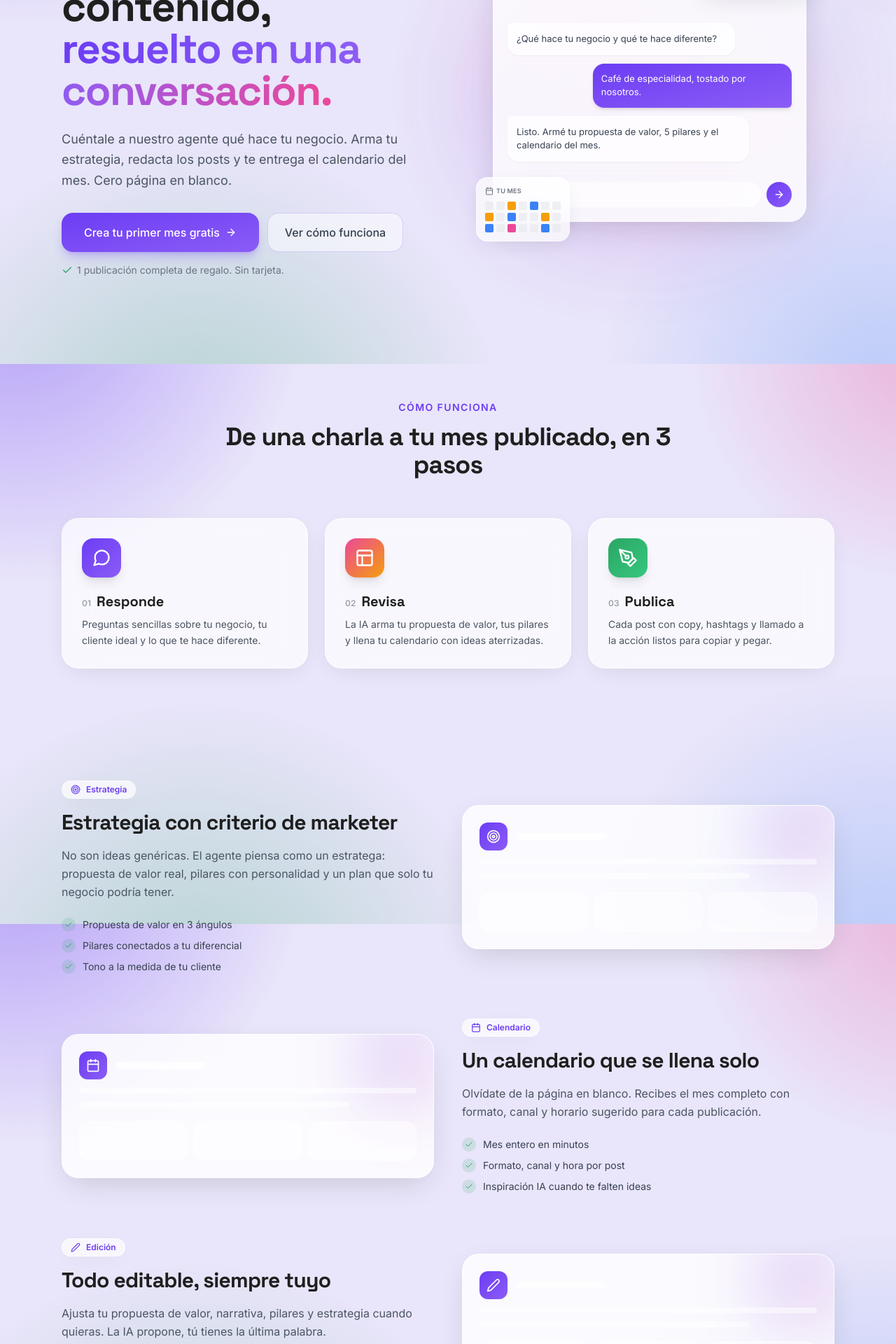
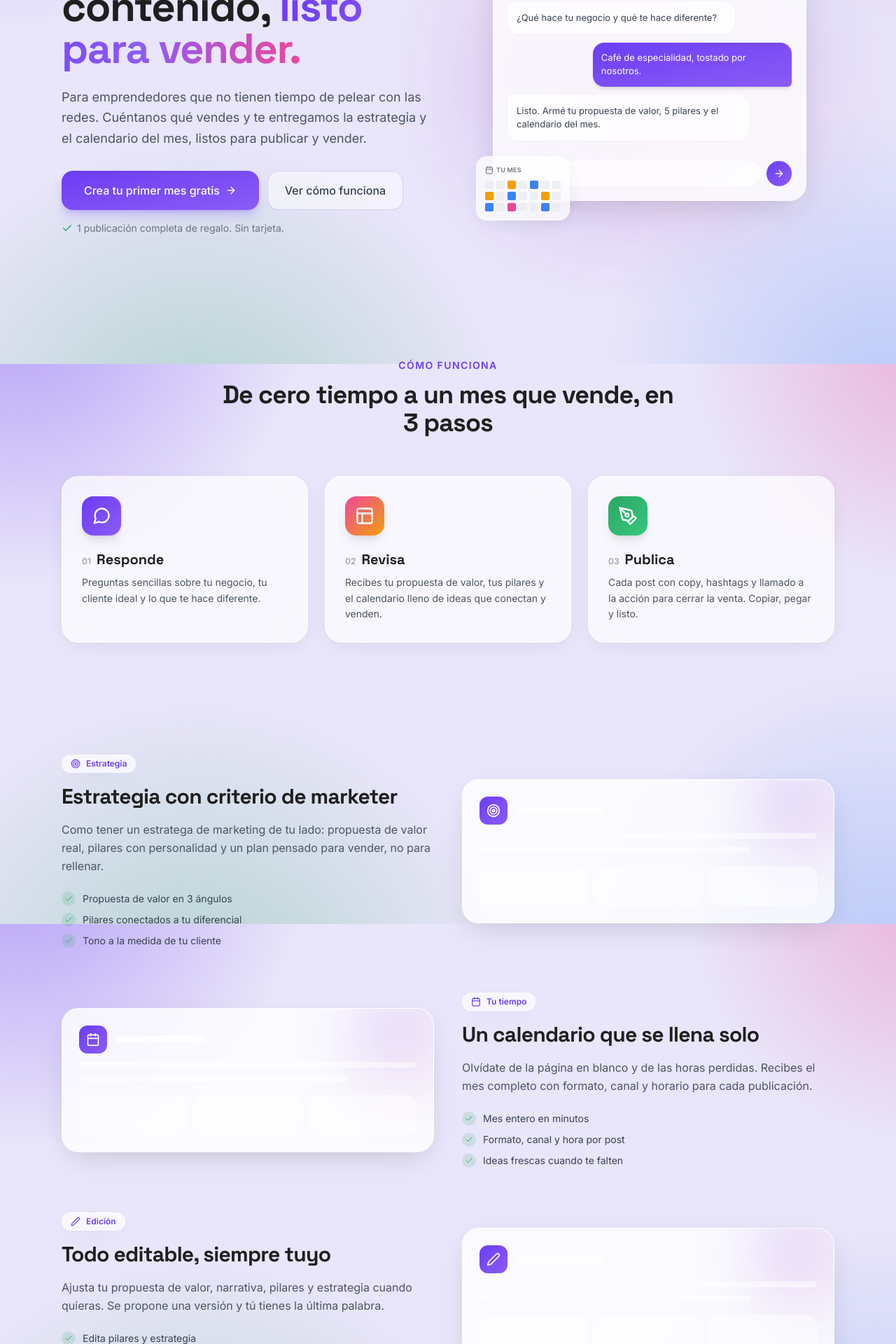
Before and after one commit to joncoro/ideastik, a React (Vite) app: page / in a window 1280 px wide. Shown: the part 280-2200 px from the top of the page at 70% size. Built offline with nearby package versions, Linux system fonts and the light colour scheme; no server answers.

Commit message:
Home: reposicionar mensaje a empresarios sin tiempo que quieren vender mas (quitar enfasis en IA)

```diff
--- a/src/pages/Landing.jsx
+++ b/src/pages/Landing.jsx
@@ -19,27 +19,27 @@ export default function Landing() {
 
   const pasos = [
     { icon: 'MessageCircle', color: 'from-primary to-[#8B5CF6]', n: '01', t: 'Responde', d: 'Preguntas sencillas sobre tu negocio, tu cliente ideal y lo que te hace diferente.' },
-    { icon: 'Layout', color: 'from-[#EC4899] to-[#F59E0B]', n: '02', t: 'Revisa', d: 'La IA arma tu propuesta de valor, tus pilares y llena tu calendario con ideas aterrizadas.' },
-    { icon: 'PenTool', color: 'from-success to-[#37C77E]', n: '03', t: 'Publica', d: 'Cada post con copy, hashtags y llamado a la acción listos para copiar y pegar.' },
+    { icon: 'Layout', color: 'from-[#EC4899] to-[#F59E0B]', n: '02', t: 'Revisa', d: 'Recibes tu propuesta de valor, tus pilares y el calendario lleno de ideas que conectan y venden.' },
+    { icon: 'PenTool', color: 'from-success to-[#37C77E]', n: '03', t: 'Publica', d: 'Cada post con copy, hashtags y llamado a la acción para cerrar la venta. Copiar, pegar y listo.' },
   ];
 
   const beneficios = [
     {
       icon: 'Target', tag: 'Estrategia',
       t: 'Estrategia con criterio de marketer',
-      d: 'No son ideas genéricas. El agente piensa como un estratega: propuesta de valor real, pilares con personalidad y un plan que solo tu negocio podría tener.',
+      d: 'Como tener un estratega de marketing de tu lado: propuesta de valor real, pilares con personalidad y un plan pensado para vender, no para rellenar.',
       checks: ['Propuesta de valor en 3 ángulos', 'Pilares conectados a tu diferencial', 'Tono a la medida de tu cliente'],
     },
     {
-      icon: 'Calendar', tag: 'Calendario',
+      icon: 'Calendar', tag: 'Tu tiempo',
       t: 'Un calendario que se llena solo',
-      d: 'Olvídate de la página en blanco. Recibes el mes completo con formato, canal y horario sugerido para cada publicación.',
-      checks: ['Mes entero en minutos', 'Formato, canal y hora por post', 'Inspiración IA cuando te falten ideas'],
+      d: 'Olvídate de la página en blanco y de las horas perdidas. Recibes el mes completo con formato, canal y horario para cada publicación.',
+      checks: ['Mes entero en minutos', 'Formato, canal y hora por post', 'Ideas frescas cuando te falten'],
     },
     {
       icon: 'Edit2', tag: 'Edición',
       t: 'Todo editable, siempre tuyo',
-      d: 'Ajusta tu propuesta de valor, narrativa, pilares y estrategia cuando quieras. La IA propone, tú tienes la última palabra.',
+      d: 'Ajusta tu propuesta de valor, narrativa, pilares y estrategia cuando quieras. Se propone una versión y tú tienes la última palabra.',
       checks: ['Edita pilares y estrategia', 'Regenera el copy con un clic', 'CTA de WhatsApp automático'],
     },
   ];
@@ -66,14 +66,14 @@ export default function Landing() {
       <section className="max-w-6xl mx-auto w-full px-6 pt-16 pb-24 grid lg:grid-cols-2 gap-12 items-center">
         <motion.div initial={{ opacity: 0, y: 20 }} animate={{ opacity: 1, y: 0 }} transition={{ duration: 0.7, ease: [0.22, 1, 0.36, 1] }}>
           <div className="inline-flex items-center gap-2 glass rounded-full px-4 py-1.5 text-sm font-medium text-primary mb-6">
-            <SafeIcon name="Zap" className="w-4 h-4" /> IA adaptada para negocios reales
+            <SafeIcon name="Zap" className="w-4 h-4" /> Para vender más sin vivir en redes
           </div>
           <h2 className="text-5xl md:text-6xl font-heading font-bold leading-[1.04] tracking-tight text-foreground mb-6">
             Tu mes de contenido,{' '}
-            <span className="bg-gradient-to-r from-primary via-[#8B5CF6] to-[#EC4899] bg-clip-text text-transparent">resuelto en una conversación.</span>
+            <span className="bg-gradient-to-r from-primary via-[#8B5CF6] to-[#EC4899] bg-clip-text text-transparent">listo para vender.</span>
           </h2>
           <p className="text-lg text-gray-600 leading-relaxed mb-8 max-w-xl">
-            Cuéntale a nuestro agente qué hace tu negocio. Arma tu estrategia, redacta los posts y te entrega el calendario del mes. Cero página en blanco.
+            Para emprendedores que no tienen tiempo de pelear con las redes. Cuéntanos qué vendes y te entregamos la estrategia y el calendario del mes, listos para publicar y vender.
           </p>
           <div className="flex flex-wrap items-center gap-3">
             <Button size="lg" className="text-base px-8" onClick={goLogin}>
@@ -133,7 +133,7 @@ export default function Landing() {
       <section id="como" className="max-w-6xl mx-auto w-full px-6 py-20">
         <motion.div {...fadeUp} className="text-center max-w-2xl mx-auto mb-14">
           <p className="text-sm font-bold text-primary uppercase tracking-widest mb-3">Cómo funciona</p>
-          <h3 className="text-3xl md:text-4xl font-heading font-bold tracking-tight">De una charla a tu mes publicado, en 3 pasos</h3>
+          <h3 className="text-3xl md:text-4xl font-heading font-bold tracking-tight">De cero tiempo a un mes que vende, en 3 pasos</h3>
         </motion.div>
         <div className="grid md:grid-cols-3 gap-6">
           {pasos.map((p, i) => (
@@ -215,7 +215,7 @@ export default function Landing() {
             <p className="text-4xl font-heading font-bold mb-1">{formatearPrecio(PLAN_MENSUAL_PRECIO)}<span className="text-base font-medium text-gray-400">/mes</span></p>
             <p className="text-sm text-gray-500 mb-6">Acceso ilimitado. Cancela cuando quieras.</p>
             <ul className="space-y-2.5 mb-8 flex-1">
-              {['Publicaciones ilimitadas', 'Inspiración IA sin límite', 'Edita estrategia y pilares', 'CTA de WhatsApp automático'].map(c => (
+              {['Publicaciones ilimitadas', 'Ideas frescas sin límite', 'Edita estrategia y pilares', 'CTA de WhatsApp automático'].map(c => (
                 <li key={c} className="flex items-center gap-2.5 text-sm text-gray-700"><SafeIcon name="Check" className="w-4 h-4 text-success shrink-0" /> {c}</li>
               ))}
             </ul>
@@ -233,8 +233,8 @@ export default function Landing() {
           <div className="absolute -top-16 -right-10 w-72 h-72 rounded-full bg-white/15 blur-3xl" />
           <div className="absolute -bottom-20 -left-10 w-72 h-72 rounded-full bg-[#2BA664]/30 blur-3xl" />
           <div className="relative">
-            <h3 className="text-3xl md:text-5xl font-heading font-bold text-white leading-tight mb-4">¿Le damos vida a tu mes de contenido?</h3>
-            <p className="text-white/80 max-w-xl mx-auto mb-8">Una conversación y tienes tu estrategia, tus pilares y tu calendario listos. Gratis para empezar.</p>
+            <h3 className="text-3xl md:text-5xl font-heading font-bold text-white leading-tight mb-4">Deja de perder tiempo pensando qué publicar.</h3>
+            <p className="text-white/80 max-w-xl mx-auto mb-8">En minutos tienes tu estrategia, tus pilares y el calendario del mes, listos para vender. Gratis para empezar.</p>
             <Button size="lg" variant="secondary" className="text-base px-9 bg-white text-primary hover:bg-white/90 border-0" onClick={goLogin}>
               Crea tu primer mes gratis <SafeIcon name="ArrowRight" className="w-4 h-4 ml-2" />
             </Button>
```
